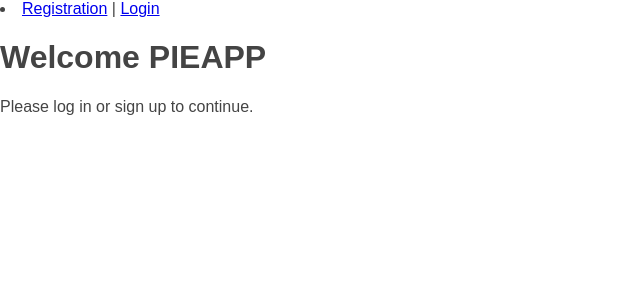
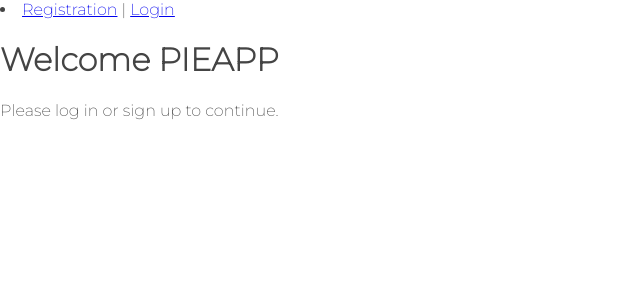
Before and after one commit to jasketikus/pie, a Django app: page / in a window 1280 px wide. Shown: the top 300 px of the page, without its empty margins (0-640 px from the left). Run offline with Django 4.2, Linux system fonts and the light colour scheme.

Commit message:
connected google font montserrat

```diff
--- a/pieproject/pieapp/templates/pieapp/base.html
+++ b/pieproject/pieapp/templates/pieapp/base.html
@@ -5,6 +5,7 @@
     <meta charset="UTF-8">
     <title>Title</title>
     <link type="text/css" href="{% static '/pieapp/css/styles.css' %}" rel="stylesheet" />
+    <link href="https://fonts.googleapis.com/css2?family=Montserrat:wght@100;200&display=swap" rel="stylesheet">
 </head>
 <body>
     <div class="header">
```
